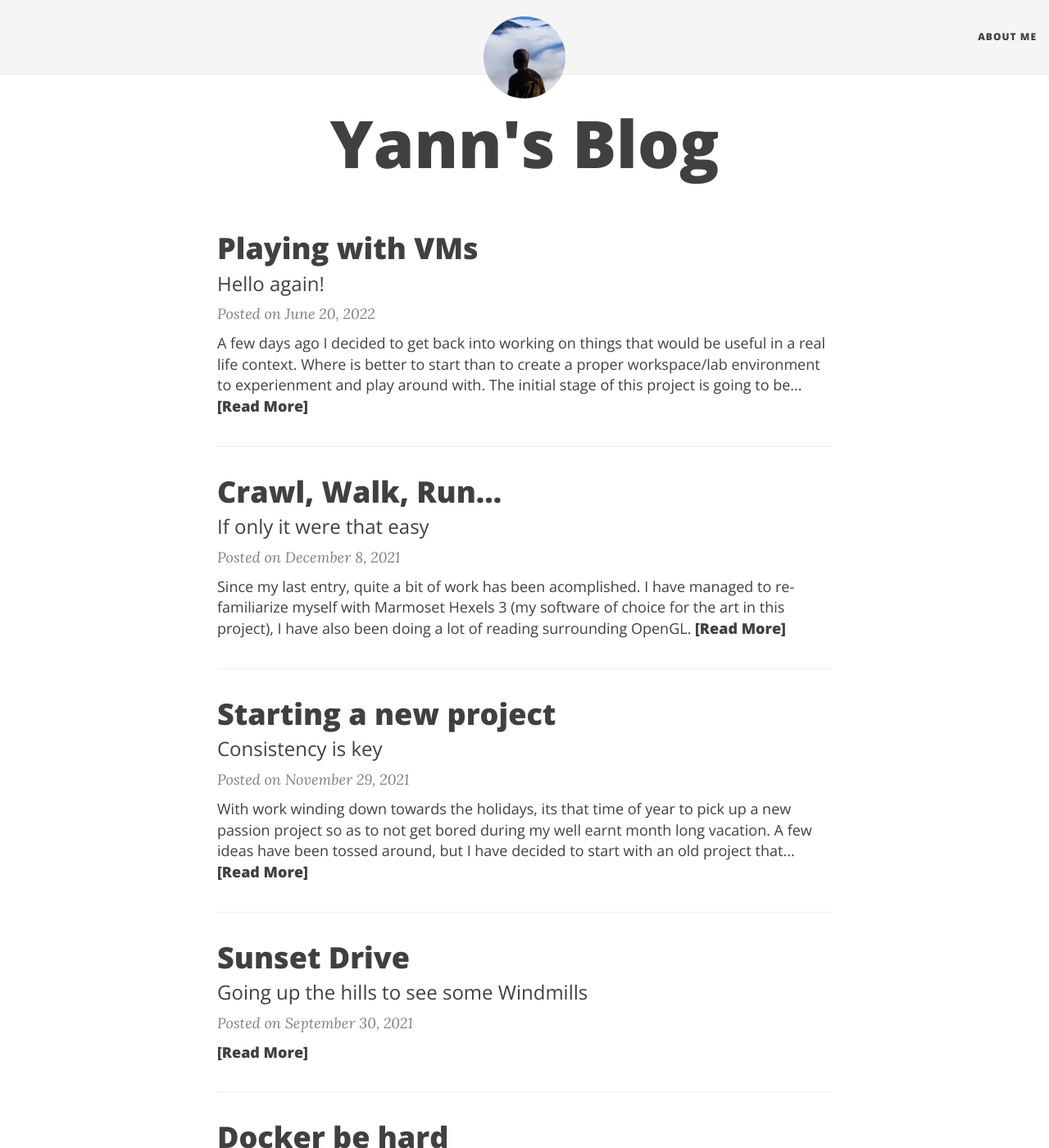
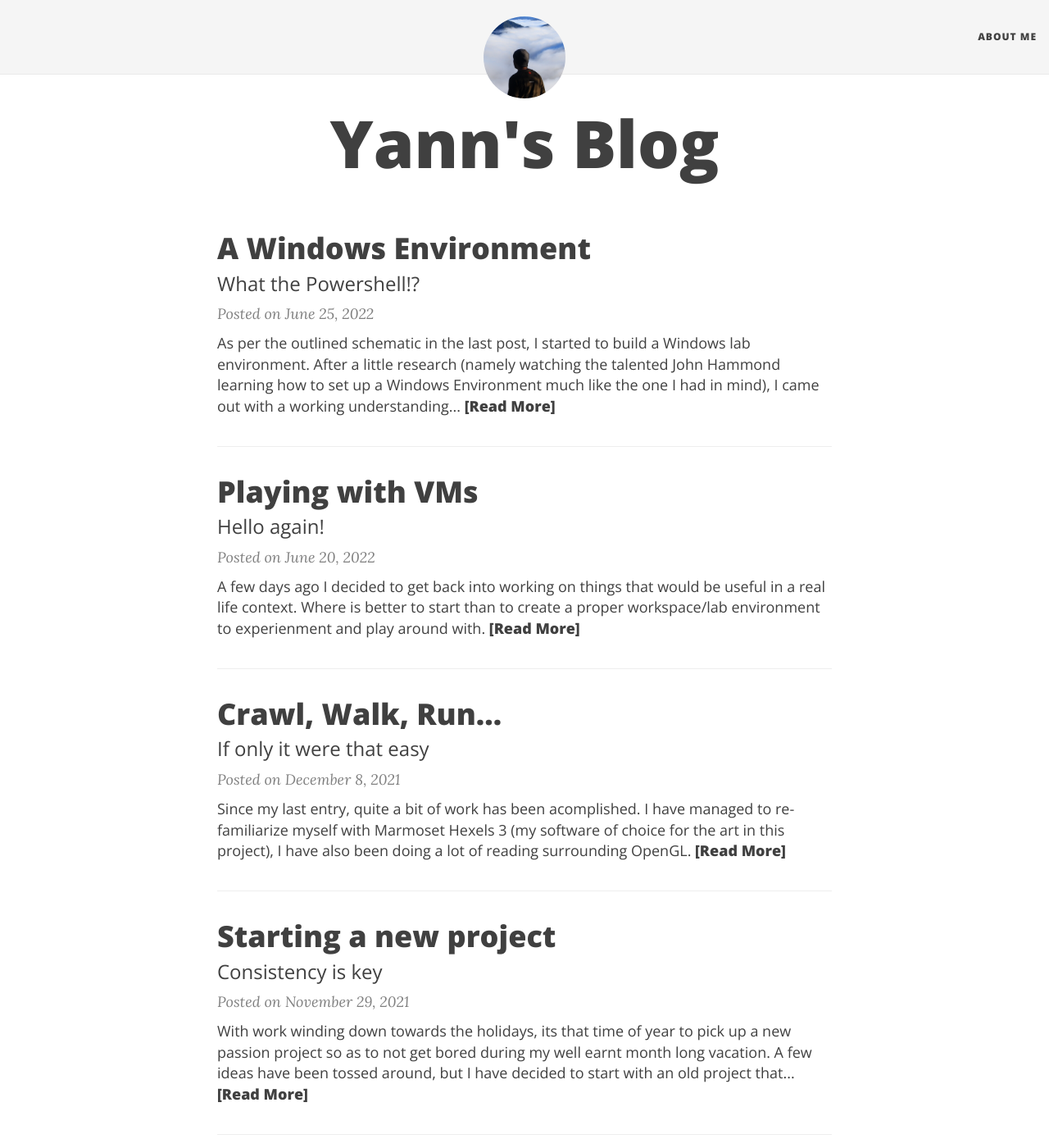
Before and after one commit to YRoghi/yroghi.github.io, a Jekyll site: the page built from index.html, in a window 1280 px wide and 1400 px high. Shown: the whole window at 82% size. Built offline with Jekyll 4.4.1, drawn with Linux system fonts in a browser that asks for light colours; nearby versions of some CDN libraries; the list of posts is cut into pages by our own code; some of the changed lines change nothing that is shown; some of the changed text lies outside the part shown.

Commit message:
New Entry

````diff
--- a/_posts/2022-06-20-Playing-With-VMs.md
+++ b/_posts/2022-06-20-Playing-With-VMs.md
@@ -4,15 +4,17 @@ title: Playing with VMs
 subtitle: Hello again!
 ---
 
-A few days ago I decided to get back into working on things that would be useful in a real life context. Where is better to start than to create a proper workspace/lab environment to experienment and play around with. The initial stage of this project is going to be broken down into three parts:
+A few days ago I decided to get back into working on things that would be useful in a real life context. Where is better to start than to create a proper workspace/lab environment to experienment and play around with.
+
+It is important to note that in any normal circumstance, publishing IP schemes for a home lab would be a *horrific* idea (from a security standpoint). With the above stated, only IPs that are in the Private IP space will be listed in this repo. Any publicly reachable IPs will be redacted.
+
+The initial stage of this project is going to be broken down into three parts:
 
 ***
 
 ### Networking Device
 
-An virtual switch for the Windows environment (RoghiDev_WinSW) will be created with a /28 subnet to allow for 14 end devices on this network. This can be changed later.
-
-An virtual switch for the Linux environment (RoghiDev_LSW) will be created with a /28 subnet to allow for 14 end devices on this network. This can also be changed later.
+A virtual switch with a /24 subnet will be created for my home network. Due to some end devices in this lab environment using DHCP and others using a Static IP, any change in the network will result in some VMs losing connectivity to the rest of the network. This is a problem to investigate later.
 
 ### Setting up a Windows Environment
 
--- /dev/null
+++ b/_posts/2022-06-25-A-Windows-Environment.md
@@ -0,0 +1,68 @@
+---
+layout: post
+title: A Windows Environment
+subtitle: What the Powershell!?
+---
+
+As per the outlined schematic in the last post, I started to build a Windows lab environment. After a little research (namely watching the talented [John Hammond](https://www.youtube.com/watch?v=pKtDQtsubio&ab_channel=JohnHammond) learning how to set up a Windows Environment much like the one I had in mind), I came out with a working understanding of where to start and what to do.
+
+## WinServer R2 2022
+
+To access server config from the shell, type `SConfig` at anytime from PowerShell. Its worth noting that PowerShell (PS) remoting is enabled by default on WinServer 2022. The server was set a static IP of `192.168.1.100` and the DNS server was set to point to itself.
+
+### Installing Active Directory
+
+To search through windows feature, the `Get-Windowsfeature` command is used. It can be piped to filter outputs, for example:
+```PowerShell
+Get-Windowsfeature | ? {$_.Name - Like "AD*"}
+```
+To find all mentions of an Active Directory module/feature. AD is installed via the command:
+```PowerShell
+Install-WindowsFeature AD-Domain-Services -IncludeManagementTools
+Import-Module ADDSDeployment
+Install-ADDSForest
+```
+Active Directory Domain Service (ADDS) is now installed on this server. Follow the prompts and the server will then restart.
+
+Domain `roghidev.org` was created on the DC.
+
+It is important to note that when AD gets installed, the DNS server gets reset back to localhost (`127.0.0.1`). This can be checked via `Get-DNSClientServerAddress` to find the interface the server is using for the DNS server. The DNS server is then set via `Set-DNSClientServerAddress -Interface 5 -ServerAddress 192.168.1.100` (remember that the DNS server is pointing back to the DC so that other workstations on the network can find the Domain Controller/connect to it).
+
+## Windows 11 Workstations
+
+### Lab Management PC
+
+Stock Windows 11 can't remote to a server that hasn't been added to the domain the host belongs to. The management PC hasn't been added to the domain `roghi.dev` yet, so the server needs to be added to the list of trusted hosts in order to establish a remote PS connection.
+
+The WinRM service needs to be started. It can be started by proxy using `Enable-PSRemoting` but other research has shown that `Start-Service WinRM` also works.
+
+To set an IP as part of the trusted hosts use `set-item wsman:\locahost\Client\TrustedHosts -value {ip}` where the IP of the DC is `192.168.1.1100`. Once this is done, a new PS session can be opened and accesed via `New-PSSession -ComputerName {ip} -Credential (Get-Credential)` where `(Get-Credential)` is a PS CMDlet that allows the parsing of credentials via a GUI application.
+
+**TODO** *Figure out how to fix a broken PSSession. Changed hostname on the DC and got a broken PSSession. Had to remove the PSSession and create a new PSSession with the same IP, this worked (note, `Enable-PSRemoting`) had to be run again on the DC for this to work...? Why...?*
+
+The MgmtClient IP was set to a static IP of `192.168.1.99`
+
+The PSSession can be assigned to a variable to make calling the same PS Session easier:
+```PowerShell
+$dc = New-PSSession 192.167.1.100 -Credential (Get-Credential)
+```
+Once the credentials have been specified on first login, the variable can be called with `Enter-PSSession` and piped with other commands to have easy access to the DC from the MgmtClient. Its worth noting that any CLI GUI tools used by WinServer 2022 will break in PSSession. This means that  whenever these tools need to be used, the server will need to be managed locally rather than remotely.
+
+An example use of PSSesessions can be found below. The variable `$dc` is a current PSSession to the DC from MgmtPC.
+```PowerShell
+# Copies a config file from the MgmtClient to C:\Windows\Tasks on the DC
+Copy-Item .\config -ToSession $dc C:\Windows\Tasks
+```
+
+**TODO** *Check is there is a workaround for the above*
+
+
+
+### Client 1
+
+Client1 IP was kept as DHCP so as to simulate a live client on the network and ensure the DNS on the DC is working correctly. The client was domain joined via PowerShell using the following command:
+```PowerShell
+Add-Computer -DomainName roghidev.org -Credential roghidev\Administrator -Force -Restart
+```
+
+**TODO** *Check if the credential needs to be changed or if the default domain administrator remains valid after the initial join.
````
